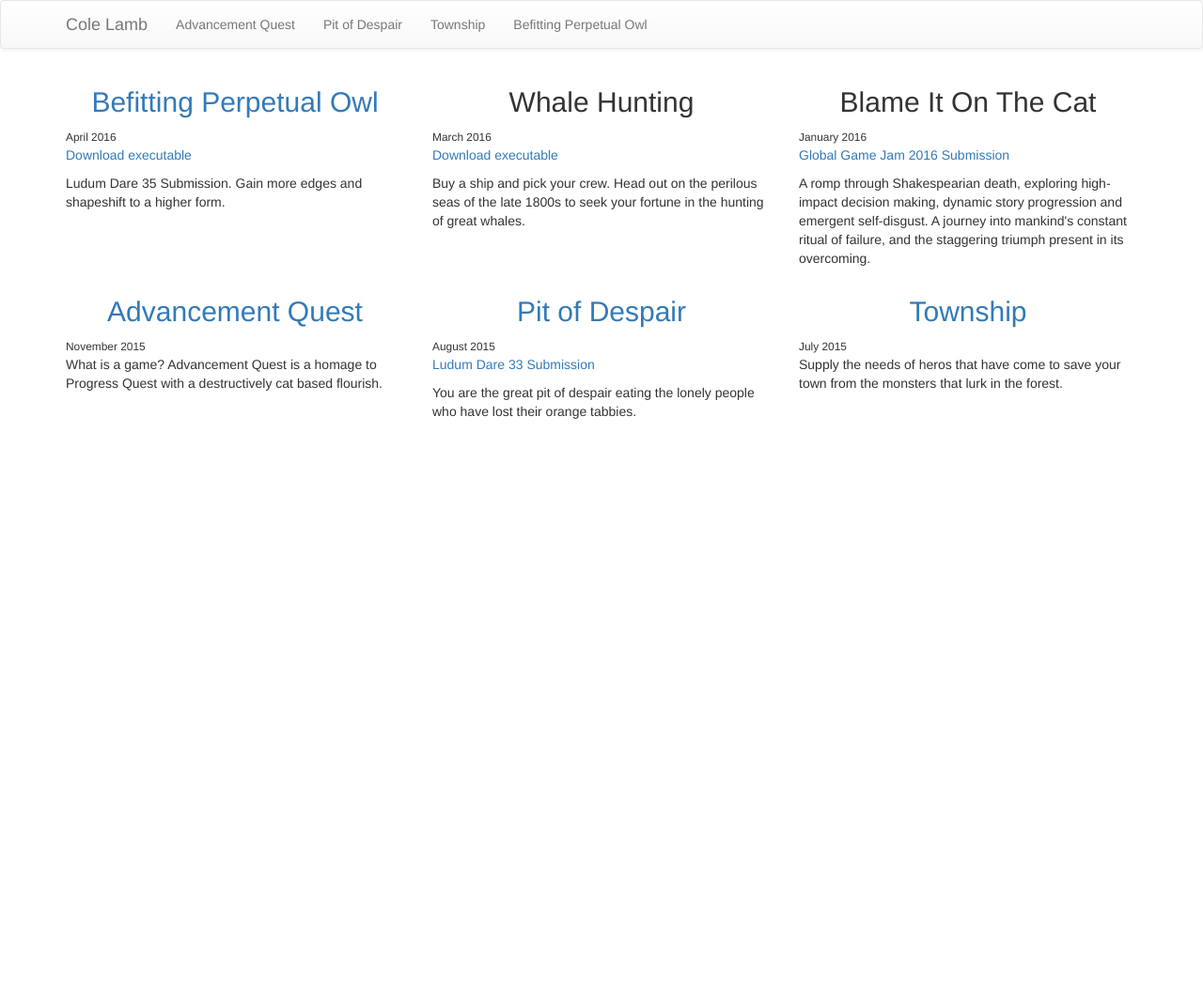
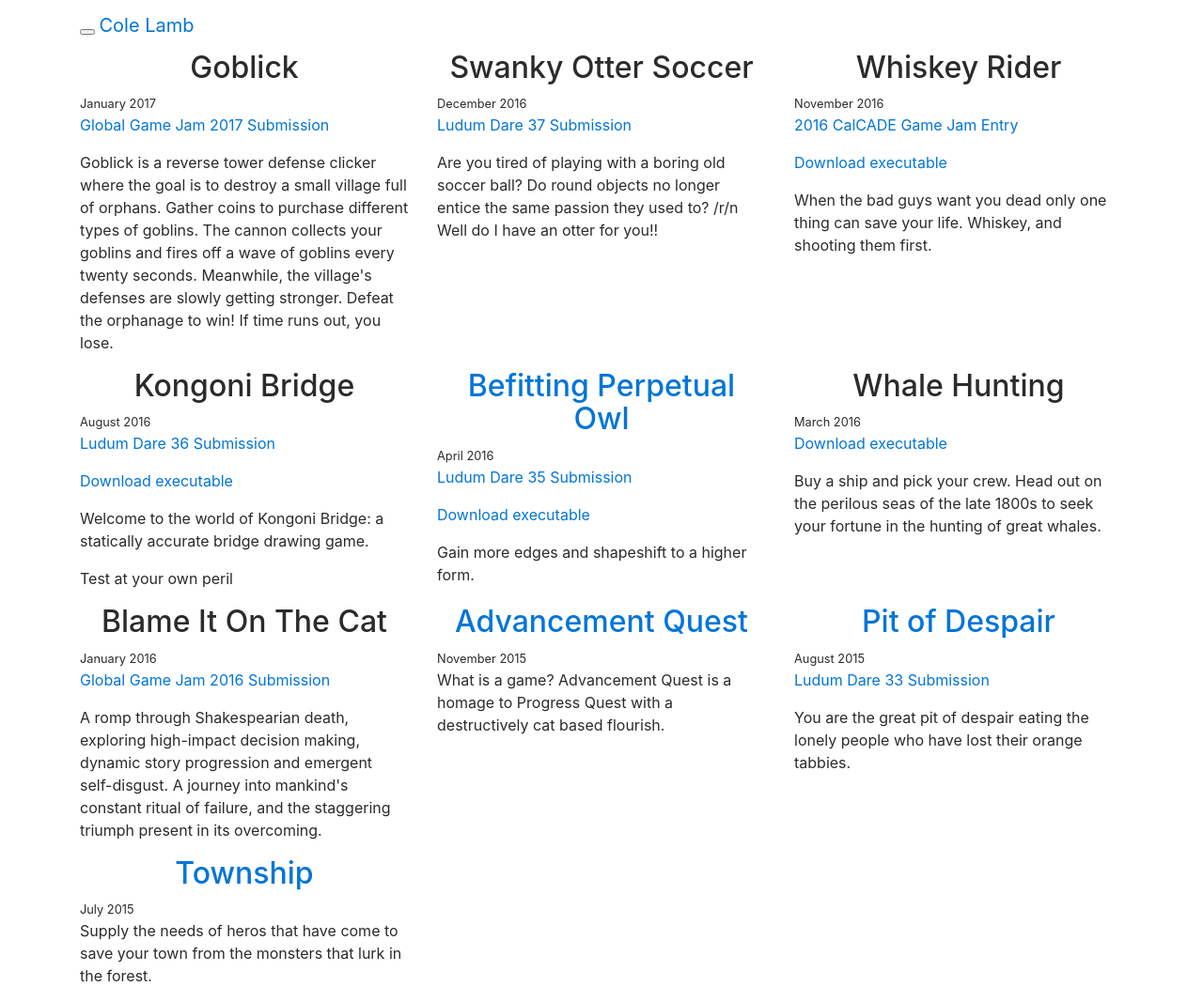
Before and after one commit to hijomo/Coles-website, a plain HTML site: page index.html in a window 1280 px wide. Shown: the whole page at 94% size. Before the commit the page ends 800 px from the top, so only its background shows below. Drawn offline with nearby package versions, Linux system fonts and the light colour scheme; a script that the page names is missing.

Commit message:
change to bootstrap 4 alpha

```diff
--- a/index.html
+++ b/index.html
@@ -3,9 +3,11 @@
 <meta charset="utf-8">
 <title>Cole Lamb</title>
 <meta name="viewport" content="width=device-width, initial-scale=1">
-<link rel="stylesheet" href="https://maxcdn.bootstrapcdn.com/bootstrap/3.3.6/css/bootstrap.min.css">
-<!-- Optional Bootstrap theme -->
-<link rel="stylesheet" href="https://maxcdn.bootstrapcdn.com/bootstrap/3.3.6/css/bootstrap-theme.min.css">
+<link rel="stylesheet" href="https://maxcdn.bootstrapcdn.com/bootstrap/4.0.0-alpha.6/css/bootstrap.min.css" integrity="sha384-rwoIResjU2yc3z8GV/NPeZWAv56rSmLldC3R/AZzGRnGxQQKnKkoFVhFQhNUwEyJ" crossorigin="anonymous">
+<script src="https://code.jquery.com/jquery-3.1.1.slim.min.js" integrity="sha384-A7FZj7v+d/sdmMqp/nOQwliLvUsJfDHW+k9Omg/a/EheAdgtzNs3hpfag6Ed950n" crossorigin="anonymous"></script>
+<script src="https://cdnjs.cloudflare.com/ajax/libs/tether/1.4.0/js/tether.min.js" integrity="sha384-DztdAPBWPRXSA/3eYEEUWrWCy7G5KFbe8fFjk5JAIxUYHKkDx6Qin1DkWx51bBrb" crossorigin="anonymous"></script>
+<script src="https://maxcdn.bootstrapcdn.com/bootstrap/4.0.0-alpha.6/js/bootstrap.min.js" integrity="sha384-vBWWzlZJ8ea9aCX4pEW3rVHjgjt7zpkNpZk+02D9phzyeVkE+jo0ieGizqPLForn" crossorigin="anonymous"></script>
+
 
 <script>
 (function(i,s,o,g,r,a,m){i['GoogleAnalyticsObject']=r;i[r]=i[r]||function(){
@@ -46,13 +48,40 @@
 </nav>
 <div class="container">
 
-
   <div class="row">
+    <div class="col-md-4">
+      <h2 class="text-center">Goblick</h2>
+      <small>January 2017</small>
+      <p><a href="http://globalgamejam.org/2017/games/goblick">Global Game Jam 2017 Submission</a></p>
+      <p>Goblick is a reverse tower defense clicker where the goal is to destroy a small village full of orphans. Gather coins to purchase different types of goblins. The cannon collects your goblins and fires off a wave of goblins every twenty seconds. Meanwhile, the village's defenses are slowly getting stronger. Defeat the orphanage to win! If  time runs out, you lose.</p>
+    </div>
+    <div class="col-md-4">
+      <h2 class="text-center">Swanky Otter Soccer</h2>
+      <small>December 2016</small>
+      <p><a href="http://ludumdare.com/compo/ludum-dare-37/?action=preview&uid=57468">Ludum Dare 37 Submission</a></p>
+      <p>Are you tired of playing with a boring old soccer ball? Do round objects no longer entice the same passion they used to? /r/n Well do I have an otter for you!! </p>
+    </div>
+    <div class="col-md-4">
+      <h2 class="text-center">Whiskey Rider</h2>
+      <small>November 2016</small>
+      <p><a href="https://www.meetup.com/Calgary-Game-Developers/events/235106939/">2016 CalCADE Game Jam Entry</a></p>
+      <p><a href="/whiskey-rider/whiskey-rider.zip">Download executable</a></p>
+      <p>When the bad guys want you dead only one thing can save your life. Whiskey, and shooting them first.</p>
+    </div>
+    <div class="col-md-4">
+      <h2 class="text-center">Kongoni Bridge</h2>
+      <small>August 2016</small>
+      <p><a href="http://ludumdare.com/compo/ludum-dare-36/?action=preview&uid=57468">Ludum Dare 36 Submission</a></p>
+      <p><a href="/ludum-dare-36/kongoni-bridge.zip">Download executable</a></p>
+      <p>Welcome to the world of Kongoni Bridge: a statically accurate bridge drawing game.</p>
+      <p>Test at your own peril </p>
+    </div>
     <div class="col-md-4">
       <h2 class="text-center"><a href="/befittingperpetualowl">Befitting Perpetual Owl</a></h2>
       <small>April 2016</small>
+      <p><a href="http://ludumdare.com/compo/ludum-dare-35/?action=preview&uid=57468">Ludum Dare 35 Submission</a></p>
       <p><a href="/befittingperpetualowl/BefittingPerpetualOwl.7z">Download executable</a></p>
-      <p>Ludum Dare 35 Submission. Gain more edges and shapeshift to a higher form.</p>
+      <p>Gain more edges and shapeshift to a higher form.</p>
     </div>
     <div class="col-md-4">
       <h2 class="text-center">Whale Hunting</h2>
@@ -66,8 +95,7 @@
       <p><a href="http://globalgamejam.org/2016/games/blame-it-cat">Global Game Jam 2016 Submission</a></p>
       <p>A romp through Shakespearian death, exploring high-impact decision making, dynamic story progression and emergent self-disgust. A journey into mankind's constant ritual of failure, and the staggering triumph present in its overcoming.</p>
     </div>
-  </div>
-  <div class="row">
+
     <div class="col-md-4">
       <h2 class="text-center"><a href="/advancement-quest">Advancement Quest</a></h2>
       <small>November 2015</small>
@@ -87,5 +115,3 @@
   </div>
   <!-- -->
 </div>
-<script src="https://ajax.googleapis.com/ajax/libs/jquery/1.11.3/jquery.min.js"></script>
-<script src="https://maxcdn.bootstrapcdn.com/bootstrap/3.3.6/js/bootstrap.min.js"></script>
```
Also changed, not shown: 2 other files. Lines whose indentation alone changed are shown as unchanged.
